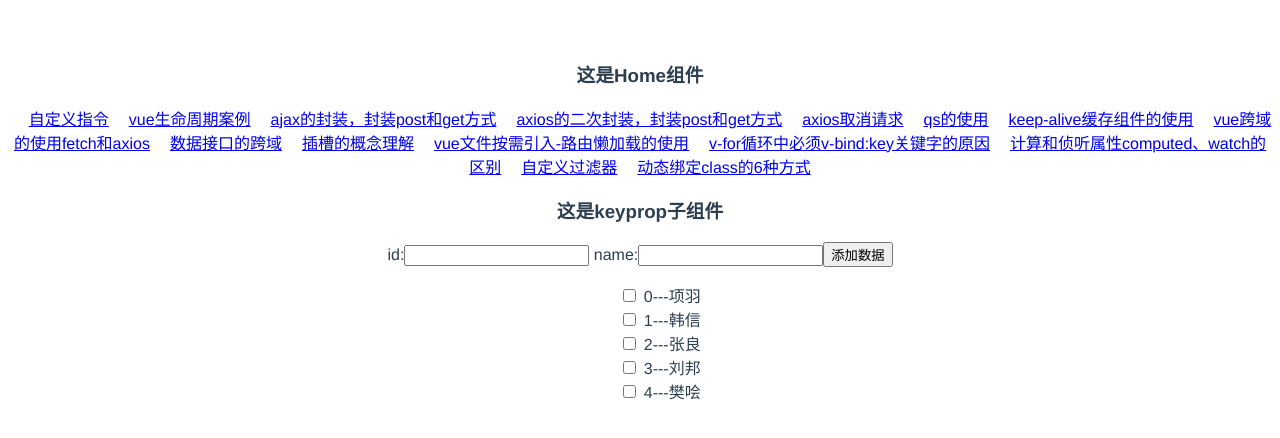
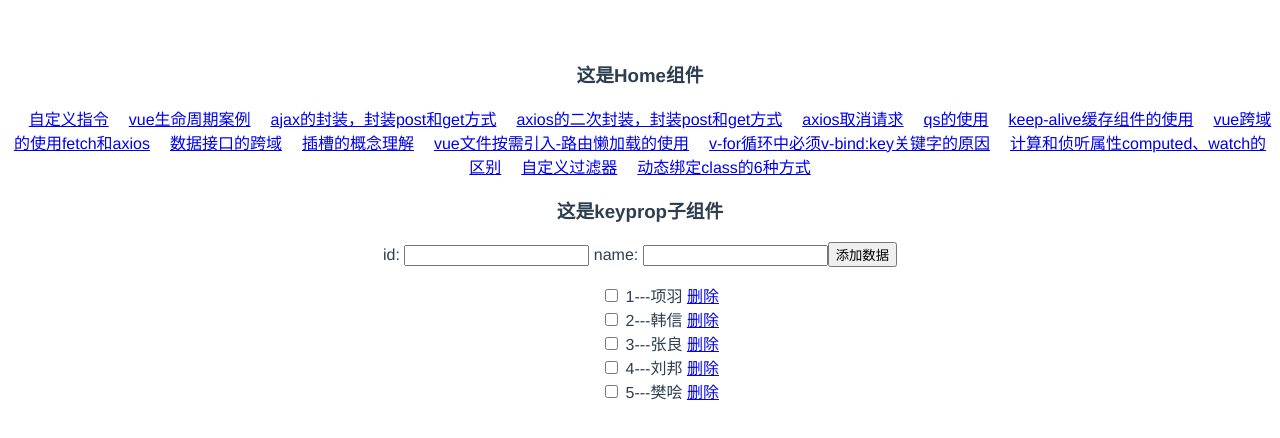
Before and after one commit to bcygsws/vue-recall, a Vue app: page /#/home/key_prop in a window 1280 px wide. Shown: the top 438 px of the page. Built offline with nearby package versions, Linux system fonts and the light colour scheme.

Commit message:
v-for列表渲染和操作DOM

```diff
--- a/src/components/keyprop/KeyProp.vue
+++ b/src/components/keyprop/KeyProp.vue
@@ -1,16 +1,18 @@
 <template>
   <div class="key_container">
     <h3>这是keyprop子组件</h3>
-    id:<input type="text" name="id" id="id" v-model="id" /> name:<input type="text" name="name" id="name" v-model="name" />
+    id:
+    <input type="text" name="id" id="id" v-model="id" />
+    name:
+    <input type="text" name="name" id="name" v-model="name" />
     <input type="button" value="添加数据" @click="add" />
     <ul>
-      <li>
-        <div class="checkbox" v-for="(item, index) in list" :key="item.id">
+      <li class="checkbox" v-for="item in list" :key="item.id">
           <label>
             <input type="checkbox" value="" />
-            {{ index }}---{{ item.name }}
+            {{ item.id }}---{{ item.name }}
           </label>
-        </div>
+          <a href="javascript:;" @click="deleteRow">删除</a>
       </li>
     </ul>
   </div>
@@ -30,13 +32,7 @@
 export default {
   data() {
     return {
-      list: [
-        { id: 1, name: '项羽' },
-        { id: 2, name: '韩信' },
-        { id: 3, name: '张良' },
-        { id: 4, name: '刘邦' },
-        { id: 5, name: '樊哙' }
-      ],
+      list: [{ id: 1, name: '项羽' }, { id: 2, name: '韩信' }, { id: 3, name: '张良' }, { id: 4, name: '刘邦' }, { id: 5, name: '樊哙' }],
       id: '',
       name: ''
     };
@@ -44,7 +40,8 @@ export default {
   methods: {
     add() {
       this.list.unshift({ id: this.id, name: this.name });
-    }
+    },
+    deleteRow() {}
   }
 };
 </script>
```
